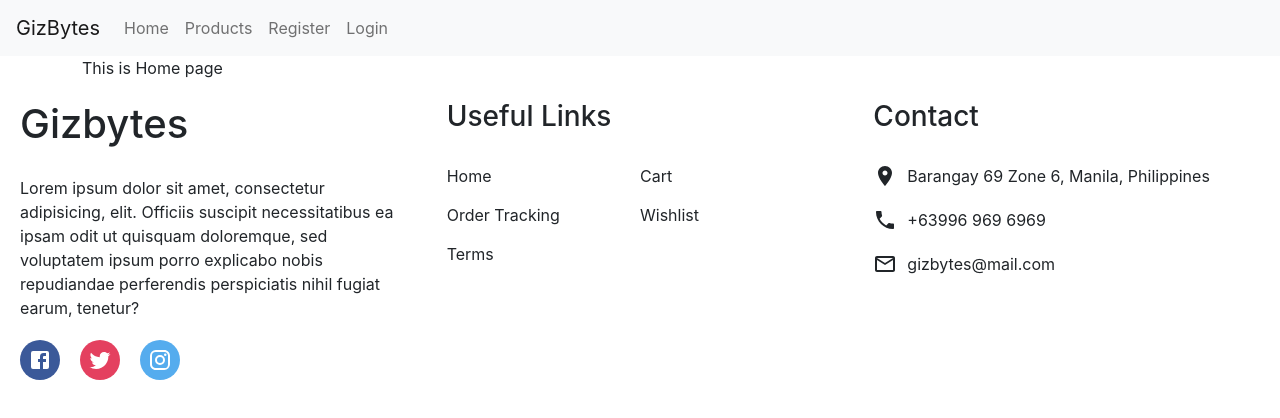
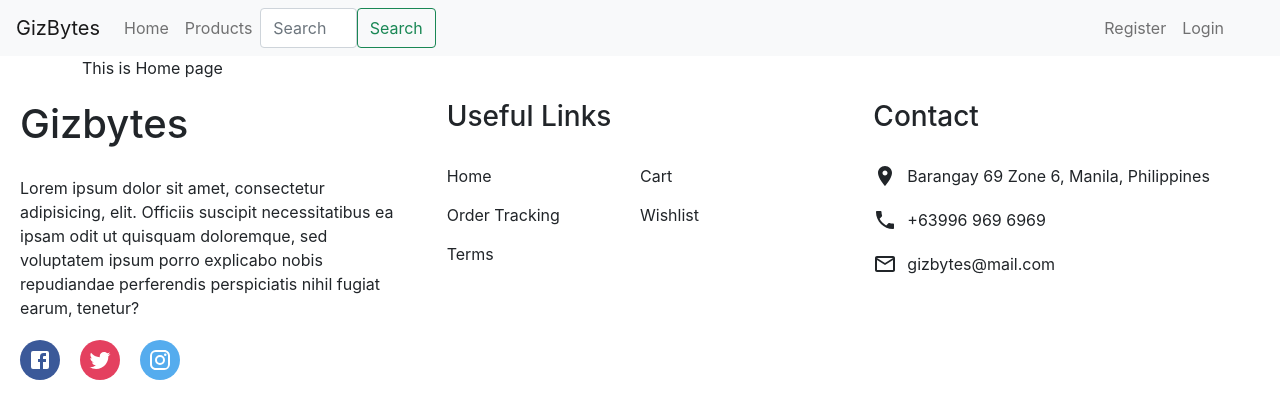
Before and after one commit to briosoemilio/gizbytes-react, a React (Create React App) app: page / in a window 1280 px wide. Shown: the top 418 px of the page. Built offline with nearby package versions, Linux system fonts and the light colour scheme; no server answers.

Commit message:
Updated navbar

```diff
--- a/src/App.css
+++ b/src/App.css
@@ -1,38 +1,9 @@
-.App {
-  text-align: center;
+*{
+  margin: 0;
+  padding: 0;
+  box-sizing: border-box;
 }
 
-.App-logo {
-  height: 40vmin;
-  pointer-events: none;
+.cardHighlight {
+  min-height: 100%;
 }
-
-@media (prefers-reduced-motion: no-preference) {
-  .App-logo {
-    animation: App-logo-spin infinite 20s linear;
-  }
-}
-
-.App-header {
-  background-color: #282c34;
-  min-height: 100vh;
-  display: flex;
-  flex-direction: column;
-  align-items: center;
-  justify-content: center;
-  font-size: calc(10px + 2vmin);
-  color: white;
-}
-
-.App-link {
-  color: #61dafb;
-}
-
-@keyframes App-logo-spin {
-  from {
-    transform: rotate(0deg);
-  }
-  to {
-    transform: rotate(360deg);
-  }
-}
--- a/src/components/AppNavbar.js
+++ b/src/components/AppNavbar.js
@@ -1,10 +1,13 @@
 import Navbar from "react-bootstrap/Navbar";
 import Nav from "react-bootstrap/Nav";
 import { Link } from "react-router-dom";
-import { library } from "@fortawesome/fontawesome-svg-core";
-import { fas } from "@fortawesome/free-solid-svg-icons";
+import { Form, FormControl, Button } from "react-bootstrap";
 import UserContext from '../UserContext'
 import {Fragment, useContext} from 'react'
+import { faUser } from "@fortawesome/free-solid-svg-icons";
+import { faShoppingCart } from "@fortawesome/free-solid-svg-icons";
+import { FontAwesomeIcon } from "@fortawesome/react-fontawesome";
+import "../App.css";
 
 export default function AppNavbar() {
 
@@ -24,12 +27,22 @@ export default function AppNavbar() {
           <Nav.Link as={Link} to="/products" exact>
             Products
           </Nav.Link>
-
+          <Form className="d-flex" id="navSearch">
+            <FormControl
+              type="search"
+              placeholder="Search"
+              className="mr-2"
+              aria-label="Search"
+            />
+            <Button variant="outline-success">Search</Button>
+          </Form>
+          </Nav>
+          <Nav className="justify-content-end mx-5" style={{ width: "100%" }}>
           { (user.id !== null) ?
             <Fragment>
-              <Navbar.Text>Hello {user.firstName} {user.lastName} welcome to Gizbytes! </Navbar.Text>
-              <Nav.Link as={Link} to="/user" exact>{/* <i class="fas fa-user"></i> */}Your Profile</Nav.Link>
-              <Nav.Link as={Link} to="/cart" exact>{/* <i class="fas fa-user"></i> */}Cart</Nav.Link>
+              <Navbar.Text className="justify-content-center mx-5">Hello {user.firstName} {user.lastName} welcome to Gizbytes! </Navbar.Text>
+              <Nav.Link as={Link} to="/user" exact><FontAwesomeIcon icon={faUser} size="md"></FontAwesomeIcon>Your Profile</Nav.Link>
+              <Nav.Link as={Link} to="/cart" exact><FontAwesomeIcon icon={faShoppingCart} size="md"></FontAwesomeIcon>Cart</Nav.Link>
               <Nav.Link as={Link} to="/logout" exact>Logout</Nav.Link>
             </Fragment> :
             <Fragment>
--- a/src/pages/Profile.js
+++ b/src/pages/Profile.js
@@ -1,6 +1,7 @@
 import React from 'react'
 import {Fragment, useContext} from 'react'
 import UserContext from '../UserContext'
+import {Navigate} from 'react-router-dom'
 import styled from "styled-components";
 import Orders from '../components/OrderAccordion'
 
@@ -16,7 +17,10 @@ const Profile = () => {
   const { user } = useContext(UserContext)
 
 	return (
-		<Container>
+		(user.id === null) ?
+		<Navigate to = "/" /> :
+		<Fragment>
+			<Container>
 			<h1>Your Profile</h1>
 			<p>Full Name: {user.firstName} {user.lastName}</p>
 
@@ -26,6 +30,7 @@ const Profile = () => {
 			<p>See your orders:</p>
 			<Orders/>
 		</Container>
+		</Fragment>
 	)
 }
 
```
Also changed, not shown: src/components/OrderAccordion.js (line endings or trailing spaces).
